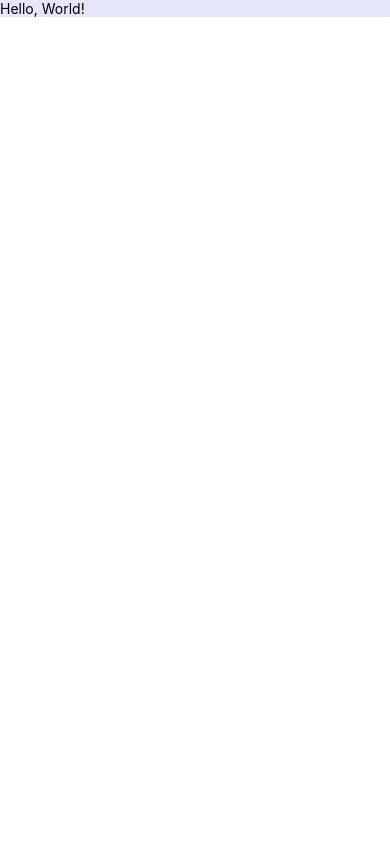
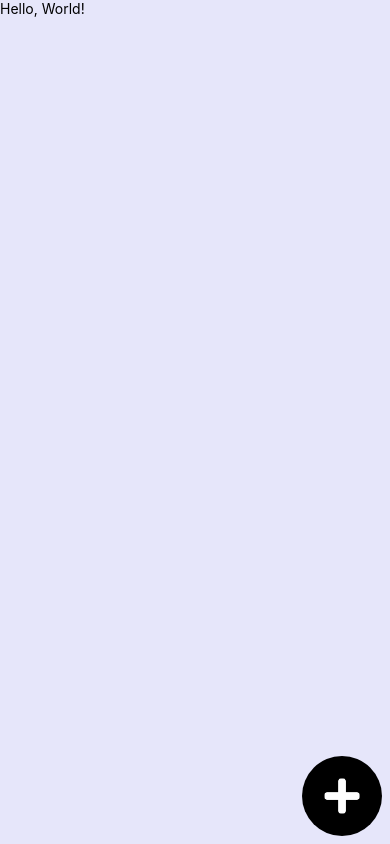
Before and after one commit to wheelsonbus/zzpotify, a React Native app: screen / in a window 390 px wide. Built offline with nearby package versions, Linux system fonts and the light colour scheme.

Commit message:
Implemented CircleButton and SpanButton

```diff
--- a/App.js
+++ b/App.js
@@ -2,20 +2,25 @@
  * zzpotify
  *
  * @format
- * @flow strict-local
+ * @flow
  */
 
 import React from "react";
 import type {Node} from "react";
 import {Text} from "react-native";
 
-import {Patch} from "./app/components";
+import {assets} from "./app/constants";
+import {patch, wheels} from "./app/components";
 
-const App: () => Node = () => {
+const App = (): Node => {
     return (
-        <Patch.SafeAreaView style={{backgroundColor: "lavender"}}>
+        <patch.SafeAreaView style={{flex: 1, backgroundColor: "lavender"}}>
             <Text>Hello, World!</Text>
-        </Patch.SafeAreaView>
+            <wheels.CircleButton
+                icon={assets.icons.plus}
+                style={{position: "absolute", bottom: 8, right: 8}}
+            />
+        </patch.SafeAreaView>
     );
 };
 
--- a/app/components/Patch.js
+++ /dev/null
@@ -1,25 +0,0 @@
-/**
- * Patch components object
- *
- * @format
- * @flow
- */
-
-import React from "react";
-import type {Node} from "react";
-import {SafeAreaView, Platform, StatusBar} from "react-native";
-
-const Patch = {
-    SafeAreaView: (props: any): Node => {
-        return (
-            <SafeAreaView
-                style={{
-                    marginTop:
-                        Platform.OS === "android" ? StatusBar.currentHeight : 0,
-                }}
-                {...props}
-            />
-        );
-    },
-};
-export default Patch;
--- a/app/components/index.js
+++ b/app/components/index.js
@@ -2,9 +2,10 @@
  * Constants index
  *
  * @format
- * @flow strict-local
+ * @flow
  */
 
-import Patch from "./Patch";
+import patch from "./patch";
+import wheels from "./wheels";
 
-export {Patch};
+export {patch, wheels};
--- /dev/null
+++ b/app/components/patch/SafeAreaView.js
@@ -0,0 +1,24 @@
+/**
+ * SafeAreaView component
+ *
+ * @format
+ * @flow
+ */
+
+import React from "react";
+import type {Node} from "react";
+import {SafeAreaView as _SafeAreaView, Platform, StatusBar} from "react-native";
+
+const SafeAreaView = (props: any): Node => {
+    return (
+        <_SafeAreaView
+            style={{
+                marginTop: 8,
+                //Platform.OS === "android" ? StatusBar.currentHeight : 0,
+            }}
+            {...props}
+        />
+    );
+};
+
+export default SafeAreaView;
--- /dev/null
+++ b/app/components/patch/index.js
@@ -0,0 +1,12 @@
+/**
+ * Patch component index
+ *
+ * @format
+ * @flow
+ */
+
+import SafeAreaView from "./SafeAreaView";
+
+const patch = {SafeAreaView};
+
+export default patch;
--- /dev/null
+++ b/app/components/wheels/CircleButton.js
@@ -0,0 +1,39 @@
+/**
+ * CircleButton component
+ *
+ * @format
+ * @flow
+ */
+
+import React from "react";
+import type {Node} from "react";
+import {Image, TouchableOpacity} from "react-native";
+
+const CircleButton = ({size = 80, icon, onPress, style}: any): Node => {
+    return (
+        <TouchableOpacity
+            style={{
+                justifyContent: "center",
+                alignItems: "center",
+                backgroundColor: "black",
+                overflow: "hidden",
+                ...style,
+                width: size,
+                height: size,
+                borderRadius: size / 2,
+            }}
+            onPress={onPress}
+        >
+            <Image
+                source={icon}
+                resizeMode="cover"
+                style={{
+                    width: size / 2,
+                    height: size / 2,
+                }}
+            />
+        </TouchableOpacity>
+    );
+};
+
+export default CircleButton;
--- /dev/null
+++ b/app/components/wheels/SpanButton.js
@@ -0,0 +1,39 @@
+/**
+ * SpanButton component
+ *
+ * @format
+ * @flow
+ */
+
+import React from "react";
+import type {Node} from "react";
+import {Text, TouchableOpacity} from "react-native";
+
+const SpanButton = ({text, onPress, style}: Object): Node => {
+    return (
+        <TouchableOpacity
+            style={{
+                width: "100%",
+                height: 80,
+                justifyContent: "center",
+                alignItems: "center",
+                backgroundColor: "black",
+                ...style,
+            }}
+            onPress={onPress}
+        >
+            <Text
+                style={{
+                    textAlign: "center",
+                    fontSize: 32,
+                    fontWeight: "bold",
+                    color: "white",
+                }}
+            >
+                {text}
+            </Text>
+        </TouchableOpacity>
+    );
+};
+
+export default SpanButton;
--- /dev/null
+++ b/app/components/wheels/index.js
@@ -0,0 +1,13 @@
+/**
+ * Wheels component index
+ *
+ * @format
+ * @flow
+ */
+
+import SpanButton from "./SpanButton";
+import CircleButton from "./CircleButton";
+
+const wheels = {SpanButton, CircleButton};
+
+export default wheels;
--- a/app/constants/assets.js
+++ b/app/constants/assets.js
@@ -2,7 +2,7 @@
  * Asset constants object
  *
  * @format
- * @flow strict
+ * @flow
  */
 
 const assets = {
--- a/app/constants/index.js
+++ b/app/constants/index.js
@@ -2,7 +2,7 @@
  * Constants index
  *
  * @format
- * @flow strict
+ * @flow
  */
 
 import theme from "./theme";
--- a/app/constants/theme.js
+++ b/app/constants/theme.js
@@ -2,7 +2,7 @@
  * Theme constants object
  *
  * @format
- * @flow strict
+ * @flow
  */
 
 const theme = {
```
